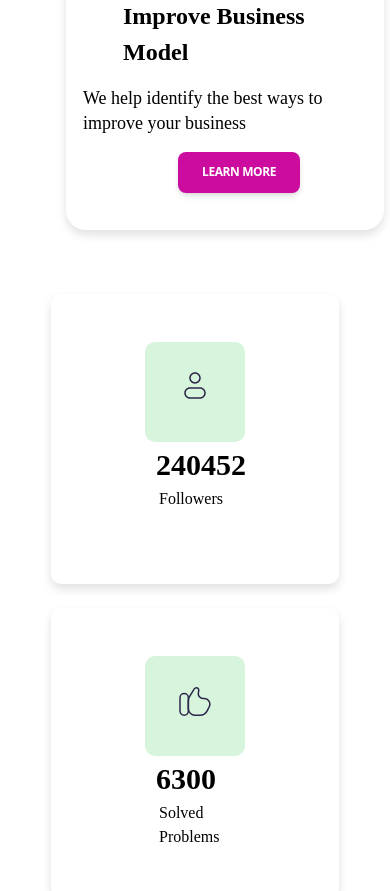
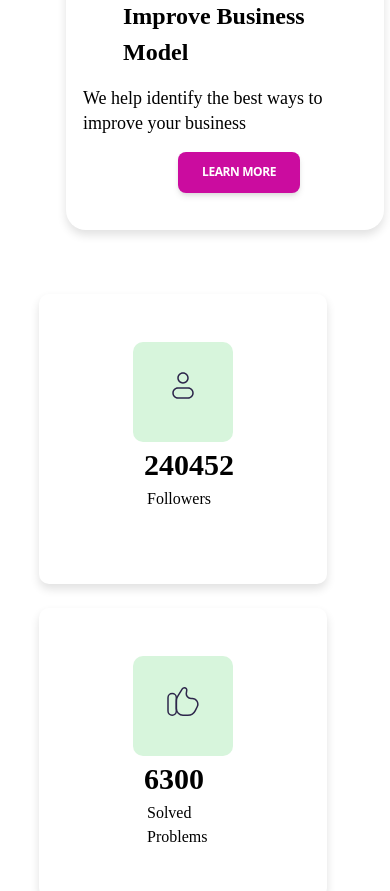
Before and after one commit to enam73209/React-PortFolio_Project, a React (Vite) app: page / in a window 390 px wide. Shown: the part 2670-3561 px from the top of the page. Built offline with nearby package versions, Linux system fonts and the light colour scheme.

Commit message:
statelist responsive fixed

```diff
--- a/src/assets/css/style.css
+++ b/src/assets/css/style.css
@@ -241,7 +241,7 @@
 
 /*------------Starting of  StatList------------*/
 .StatList{
-    width: auto;
+    width: 100%;
     height: auto;
     top: 1556px;
 
--- a/src/component/HeroList.jsx
+++ b/src/component/HeroList.jsx
@@ -23,7 +23,7 @@ const HeroList = () => {
         return <div key={index.toString()} className="col-md-2"><img src={item.img} alt="Google" /></div>
     })
     return (
-        <div className="Hero mt-n5">
+        <div className="Hero mt-n5 flex">
             <div className="container pt-12">
                 <div className="row">
                     <div className="col-md-6">
```
